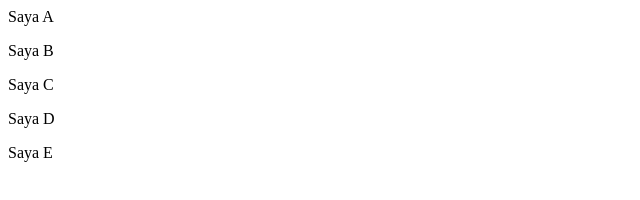
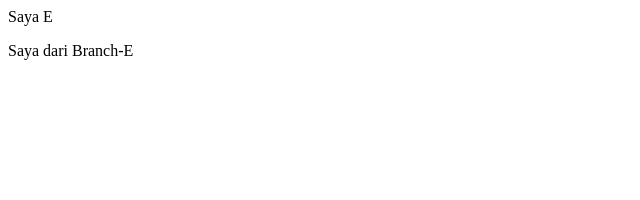
Before and after one commit to mohafifudin/kelompokcoba.github.io, a plain HTML site: page index.html in a window 1280 px wide. Shown: the whole page, without its empty margins (0-640 px from the left). Drawn offline with Linux system fonts and the light colour scheme.

Commit message:
commit dari branch E ke master b branch E

```diff
--- a/index.html
+++ b/index.html
@@ -1,9 +1,2 @@
-<p>Saya A</p>
-
-<p>Saya B</p>
-
-<p>Saya C</p>
-
-<p>Saya D</p>
-
 <p>Saya E</p>
+<p>Saya dari Branch-E</p>
```
